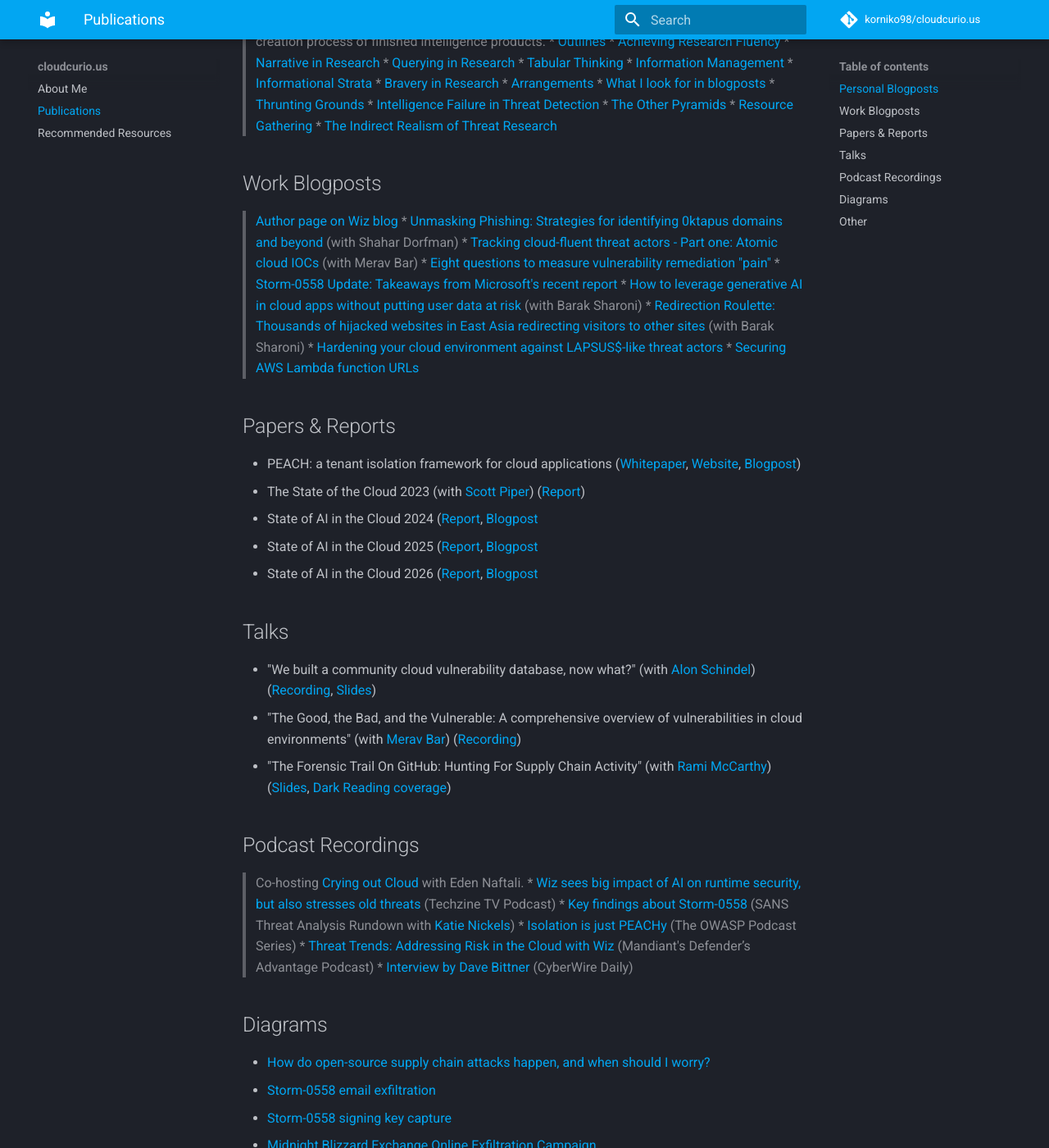
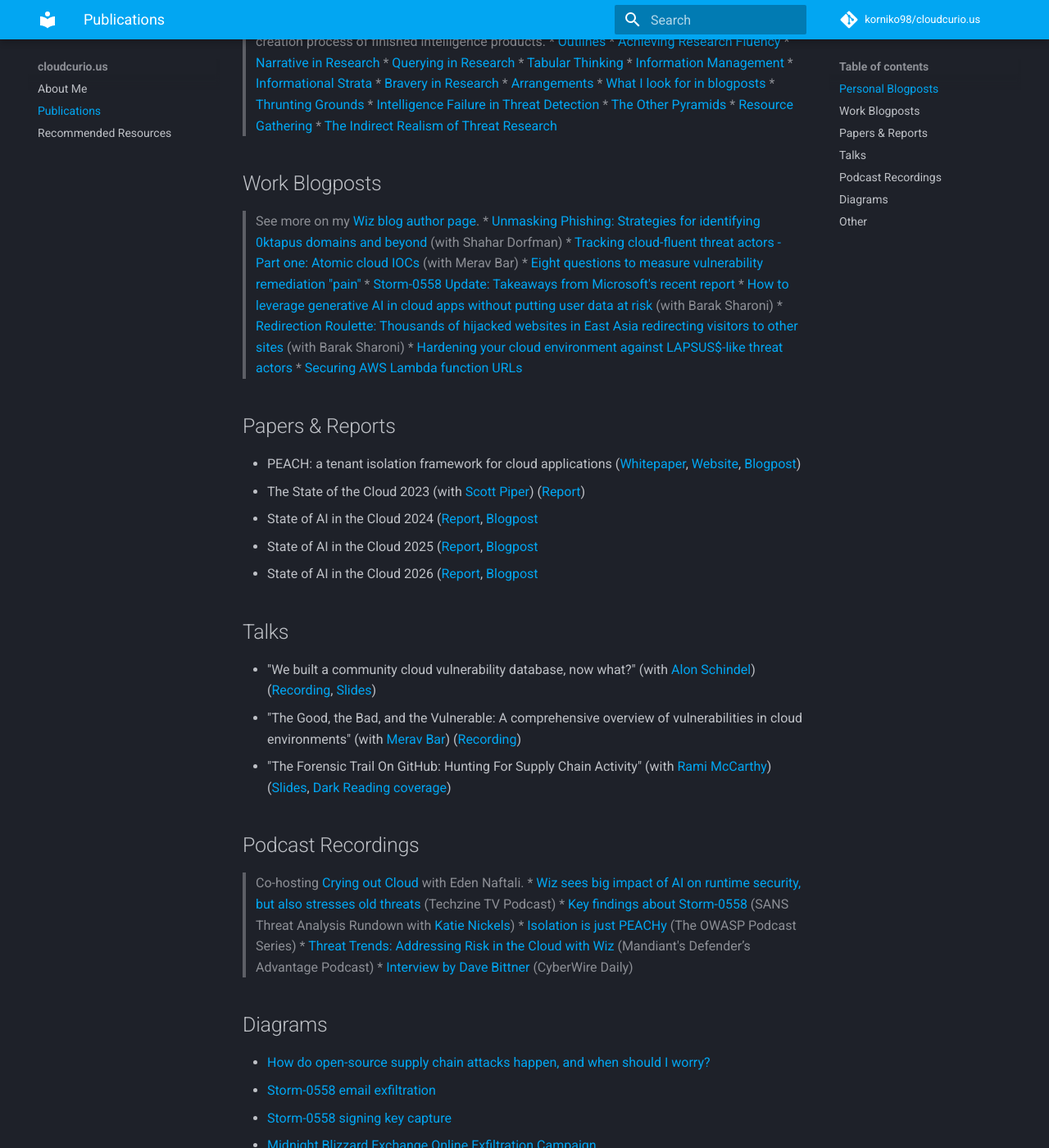
Before and after one commit to korniko98/cloudcurio.us, an MkDocs documentation site: the page built from docs/publications.md, in a window 1280 px wide and 1400 px high, scrolled down 218 px. Shown: the whole window at 82% size. Built offline with MkDocs 1.6.1 and Material for MkDocs 9.7.7, drawn with Linux system fonts in a browser that asks for light colours; comment, search, counter and statistics services are not loaded; some of the changed text lies outside the part shown.

Commit message:
Update publications.md

```diff
--- a/docs/publications.md
+++ b/docs/publications.md
@@ -19,7 +19,7 @@
 * [The Indirect Realism of Threat Research](https://amitaico.substack.com/p/the-indirect-realism-of-threat-research)
 
 ## Work Blogposts
-> [Author page on Wiz blog](https://www.wiz.io/authors/amitaico)
+> See more on my [Wiz blog author page](https://www.wiz.io/authors/amitaico).
 * [Unmasking Phishing: Strategies for identifying 0ktapus domains and beyond](https://www.wiz.io/blog/unmasking-phishing-strategies-for-identifying-0ktapus-domains) (with Shahar Dorfman)
 * [Tracking cloud-fluent threat actors - Part one: Atomic cloud IOCs](https://www.wiz.io/blog/mastering-cloud-specific-indicators-of-compromise-iocs) (with Merav Bar)
 * [Eight questions to measure vulnerability remediation "pain"](https://www.wiz.io/blog/eight-questions-to-measure-vulnerability-remediation-pain)
```
Also changed, not shown: other parts of docs/publications.md (+1 -1 lines).
